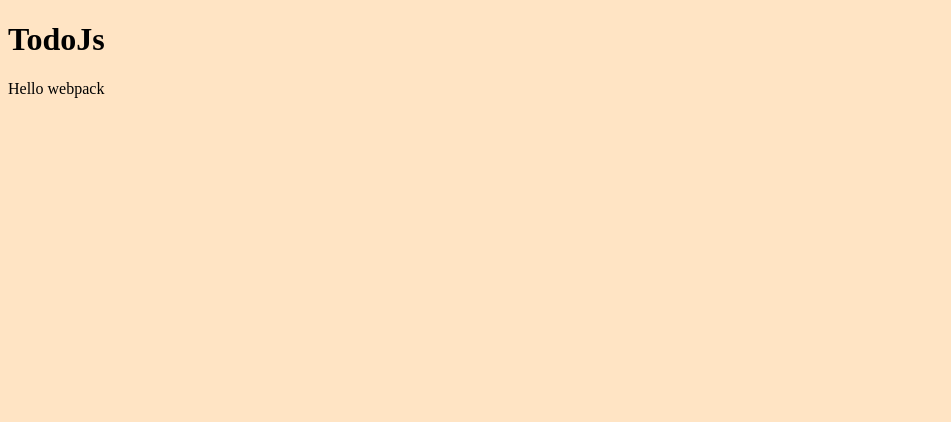
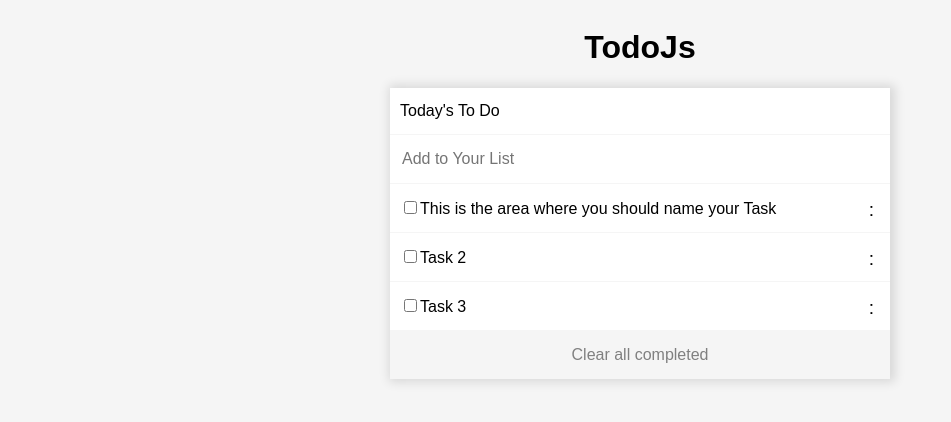
Before and after one commit to od-c0d3r/TodoListJs, a website built with webpack: page src/index.html in a window 1280 px wide. Shown: the whole page, without its empty margins (0-951 px from the left). Built offline with nearby package versions, Linux system fonts and the light colour scheme.

Commit message:
App: Display list array

```diff
--- a/package.json
+++ b/package.json
@@ -5,6 +5,7 @@
   "private": true,
   "scripts": {
     "test": "echo \"Error: no test specified\" && exit 1",
+    "watch": "webpack --watch",
     "build": "webpack",
     "start": "webpack serve --open"
   },
--- a/src/index.html
+++ b/src/index.html
@@ -10,9 +10,22 @@
 <body>
     <main id="app">
         <h1>TodoJs</h1>
-        <ul id="list">
+        <div id="listScreen">
+            <div id="listHead">
+                Today's To Do
+            </div>
+            <div id="listInput">
+                <form>
+                    <input id="taskTextInput" type="text"  placeholder="Add to Your List" name="taskTextInput">
+                </form>
+            </div>
+            <div id="list">
 
-        </ul>
+            </div>
+            <div id="clearBtn">
+                Clear all completed
+            </div>
+        </div>
     </main>
 </body>
 
--- a/src/index.js
+++ b/src/index.js
@@ -1,10 +1,46 @@
-import _ from 'lodash';
-import './style.css';
+import './style.scss';
 
-function component() {
-  const element = document.createElement('div');
-  element.innerHTML = _.join(['Hello', 'webpack'], ' ');
-  return element;
+const list = [{
+  desc: 'This is the area where you should name your Task',
+  comp: false,
+  index: 0,
+},
+{
+  desc: 'Task 2',
+  comp: false,
+  index: 0,
+},
+{
+  desc: 'Task 3',
+  comp: true,
+  index: 0,
+}];
+
+function displayTasks() {
+  const container = document.getElementById('list');
+  container.innerHTML = '';
+
+  if (list.length === 0) {
+    container.innerHTML = 'List is empty';
+  } else {
+    list.forEach((task, index, list) => {
+      const listItem = document.createElement('div');
+      const checkbox = document.createElement('input');
+      const taskData = document.createElement('span');
+      const taskBtn = document.createElement('button');
+
+      checkbox.type = 'checkbox';
+      taskData.innerText = `${task.desc}`;
+      taskBtn.setAttribute('data-id', list.indexOf(task));
+      taskBtn.style.cssFloat = 'right';
+      taskBtn.className = 'taskBtn';
+      taskBtn.innerText = ':';
+
+      listItem.className = 'listItem';
+      listItem.append(checkbox, taskData, taskBtn);
+      container.append(listItem);
+    });
+  }
 }
 
-document.body.appendChild(component());
+displayTasks();
--- /dev/null
+++ b/src/style.scss
@@ -0,0 +1,60 @@
+body {
+  display: flex;
+  flex-direction: column;
+  align-items: center;
+  font-family: Arial, sans-serif;
+  background-color: whitesmoke;
+
+  h1 {
+    text-align: center;
+  }
+
+  #listScreen {
+    background-color: white;
+    width: 500px;
+    -webkit-box-shadow: 2px 0 10px 3px rgba(0, 0, 0, 0.12);
+    box-shadow: 2px 0 10px 3px rgba(0, 0, 0, 0.12);
+
+    > * {
+      border-bottom: 1px solid whitesmoke;
+    }
+
+    #listHead {
+      padding: 14px 10px;
+    }
+
+    #listInput {
+      padding: 14px 10px;
+    }
+
+    #listInput #taskTextInput {
+      font-size: medium;
+      border: 0;
+      width: 100%;
+
+      &:focus {
+        outline: none;
+      }
+    }
+
+    #list {
+      .taskBtn {
+        font-size: larger;
+        background-color: white;
+        border: 0;
+      }
+
+      > * {
+        padding: 14px 10px;
+        border-bottom: 1px solid whitesmoke;
+      }
+    }
+
+    #clearBtn {
+      text-align: center;
+      color: gray;
+      background-color: whitesmoke;
+      padding: 14px 10px;
+    }
+  }
+}
--- a/webpack.config.js
+++ b/webpack.config.js
@@ -23,8 +23,8 @@ module.exports = {
   module: {
     rules: [
       {
-        test: /\.css$/i,
-        use: ['style-loader', 'css-loader'],
+        test: /\.s[ac]ss$/i,
+        use: ['style-loader', 'css-loader', 'sass-loader'],
       },
     ],
   },
```
Also changed, not shown: src/style.css (deleted).
